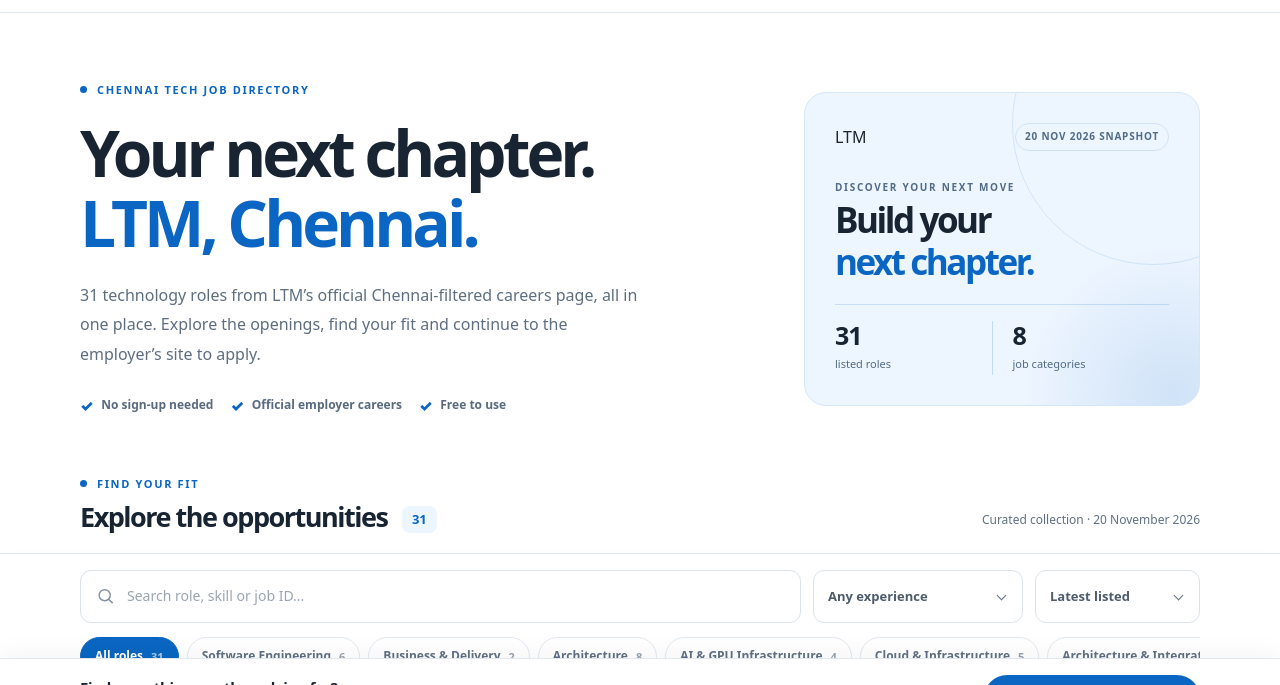
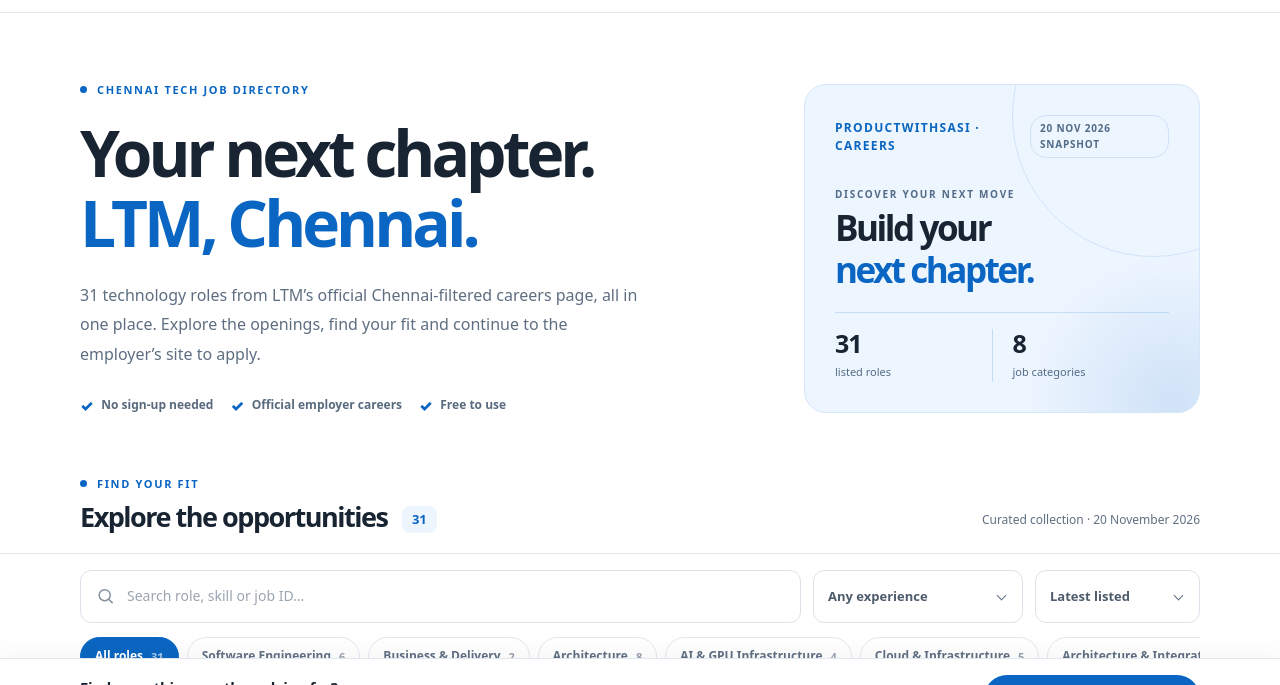
Before and after one commit to sksasikumar0712-cell/itmchennai-nov, a plain HTML site: page index.html in a window 1280 px wide. Shown: the part 63-748 px from the top of the page. Drawn offline with Linux system fonts and the light colour scheme.

Commit message:
design: remove LTM logo artwork from hero and show creator-led label

```diff
--- a/index.html
+++ b/index.html
@@ -42,7 +42,7 @@
         <div class="hero-tags"><span>No sign-up needed</span><span>Official employer careers</span><span>Free to use</span></div>
       </div>
       <aside class="hero-visual" aria-label="Career opportunities at LTM, snapshot from 20 November 2026">
-        <div class="visual-head"><span class="ltm-mark">LTM</span><span class="snapshot-label">20 Nov 2026 snapshot</span></div>
+        <div class="visual-head"><span class="directory-mark">PRODUCTWITHSASI · CAREERS</span><span class="snapshot-label">20 Nov 2026 snapshot</span></div>
         <p class="visual-kicker">DISCOVER YOUR NEXT MOVE</p>
         <div class="visual-big">Build your<br><strong>next chapter.</strong></div>
         <div class="visual-stats">
```
